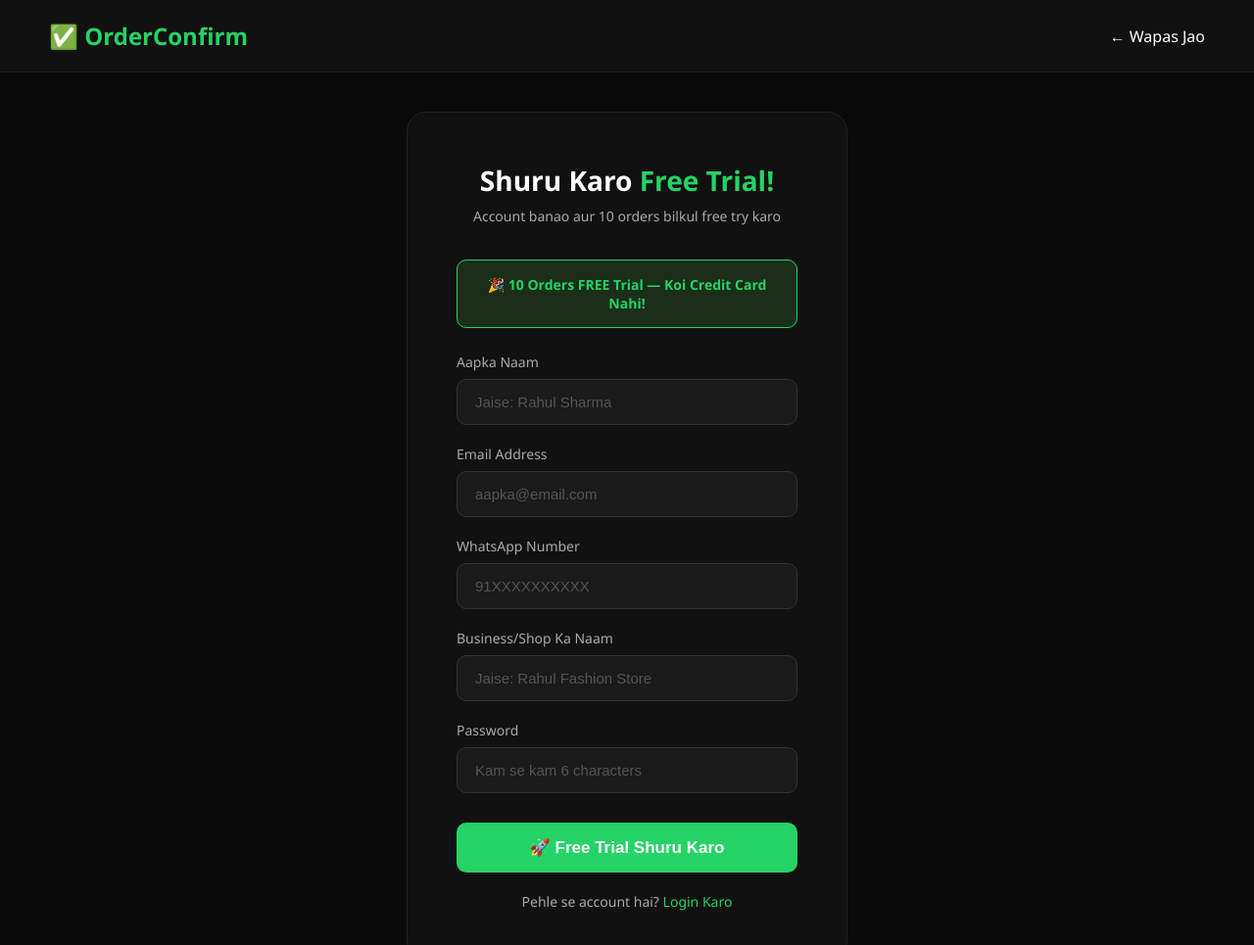
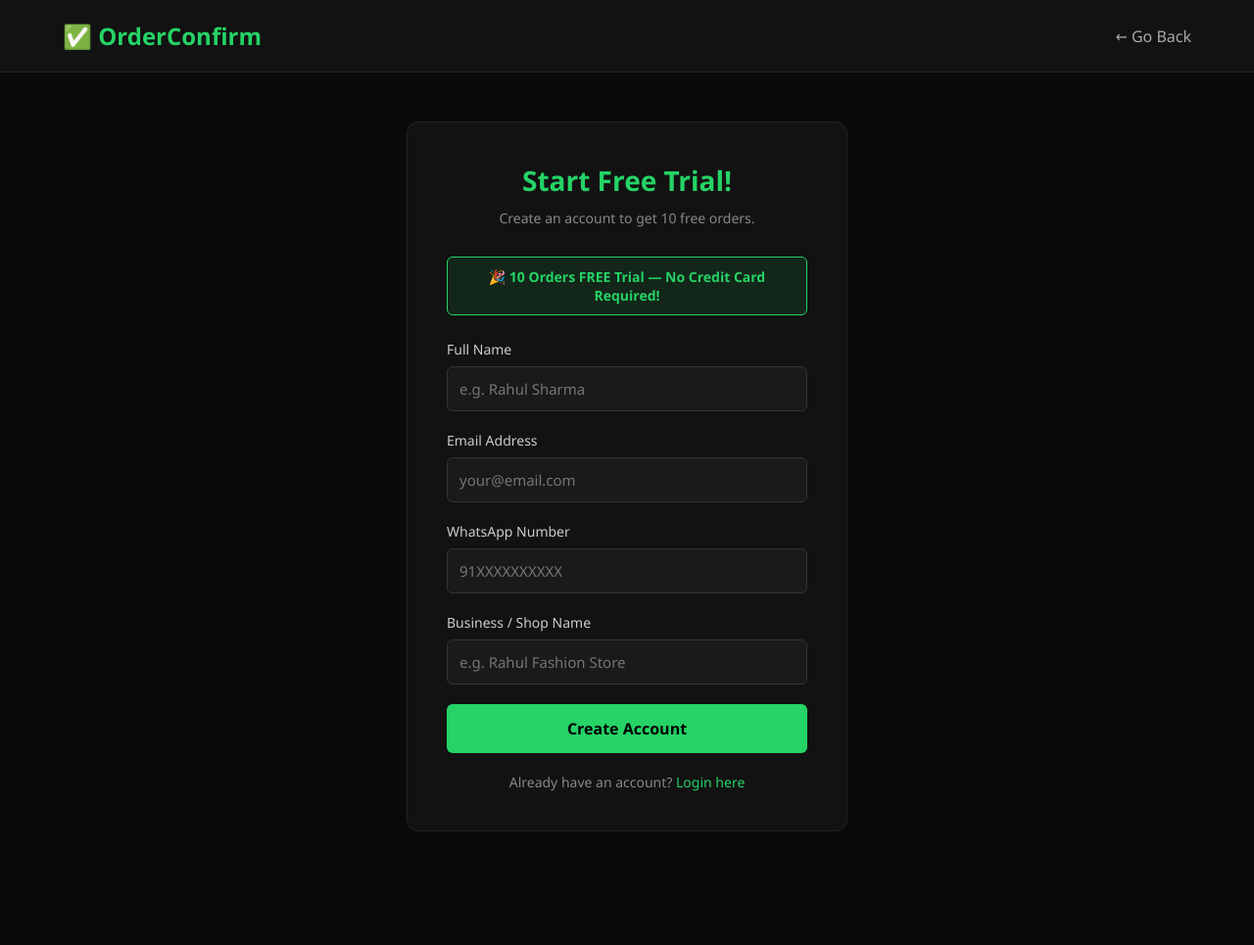
Before and after one commit to deepesh1905/orderconfirm-v2, a website: page signup.html in a window 1280 px wide. Shown: the top 965 px of the page at 98% size. After the commit the page ends 899 px from the top, so only its background shows below. Drawn offline with Linux system fonts and the light colour scheme.

Commit message:
Fixed all remaining files UI and English

```diff
--- a/signup.html
+++ b/signup.html
@@ -1,123 +1,83 @@
 <!DOCTYPE html>
-<html lang="hi">
+<html lang="en">
 <head>
     <meta charset="UTF-8">
     <meta name="viewport" content="width=device-width, initial-scale=1.0">
-    <title>Signup - OrderConfirm Bot</title>
+    <title>Sign Up - OrderConfirm Bot</title>
     <style>
-        * { margin: 0; padding: 0; box-sizing: border-box; }
-        body { font-family: 'Segoe UI', sans-serif; background: #0a0a0a; color: white; min-height: 100vh; display: flex; flex-direction: column; }
+        * { margin: 0; padding: 0; box-sizing: border-box; font-family: 'Segoe UI', Tahoma, sans-serif; }
+        body { background-color: #0a0a0a; color: #ffffff; display: flex; flex-direction: column; min-height: 100vh; }
 
-        nav { display: flex; justify-content: space-between; align-items: center; padding: 20px 50px; background: #111; border-bottom: 1px solid #222; }
-        nav .logo { font-size: 24px; font-weight: bold; color: #25D366; }
-        nav a { color: white; text-decoration: none; }
+        nav { display: flex; justify-content: space-between; align-items: center; padding: 20px 5%; background-color: #121212; border-bottom: 1px solid #222; }
+        .logo { font-size: 24px; font-weight: bold; color: #25D366; text-decoration: none; }
+        .back-link { color: #aaa; text-decoration: none; transition: 0.3s; }
+        .back-link:hover { color: #fff; }
 
-        .container { flex: 1; display: flex; align-items: center; justify-content: center; padding: 40px 20px; }
+        .auth-container { max-width: 450px; width: 90%; margin: 50px auto; background-color: #121212; padding: 40px; border-radius: 12px; border: 1px solid #222; }
+        .auth-header { text-align: center; margin-bottom: 30px; }
+        .auth-header h1 { font-size: 28px; color: #25D366; margin-bottom: 10px; }
+        .auth-header p { color: #888; font-size: 14px; }
 
-        .form-box { background: #111; border: 1px solid #222; border-radius: 20px; padding: 50px; width: 100%; max-width: 450px; }
-        .form-box h2 { font-size: 28px; margin-bottom: 8px; text-align: center; }
-        .form-box h2 span { color: #25D366; }
-        .form-box p { color: #aaa; text-align: center; margin-bottom: 35px; font-size: 14px; }
+        .promo-badge { background-color: rgba(37, 211, 102, 0.1); color: #25D366; padding: 10px; border-radius: 6px; text-align: center; font-size: 14px; margin-bottom: 25px; border: 1px solid #25D366; font-weight: bold; }
 
         .form-group { margin-bottom: 20px; }
-        .form-group label { display: block; margin-bottom: 8px; color: #aaa; font-size: 14px; }
-        .form-group input { width: 100%; padding: 14px 18px; background: #1a1a1a; border: 1px solid #333; border-radius: 10px; color: white; font-size: 15px; outline: none; }
+        .form-group label { display: block; margin-bottom: 8px; color: #ccc; font-size: 14px; }
+        .form-group input { width: 100%; padding: 12px; background-color: #1a1a1a; border: 1px solid #333; color: white; border-radius: 6px; font-size: 15px; outline: none; transition: 0.3s; }
         .form-group input:focus { border-color: #25D366; }
-        .form-group input::placeholder { color: #555; }
 
-        .btn-submit { width: 100%; padding: 15px; background: #25D366; color: white; border: none; border-radius: 10px; font-size: 17px; font-weight: bold; cursor: pointer; margin-top: 10px; }
-        .btn-submit:hover { background: #1da851; }
+        .btn-submit { width: 100%; padding: 14px; background-color: #25D366; color: #000; border: none; border-radius: 6px; font-size: 16px; font-weight: bold; cursor: pointer; transition: 0.3s; }
+        .btn-submit:hover { background-color: #1ebd54; }
 
-        .login-link { text-align: center; margin-top: 20px; color: #aaa; font-size: 14px; }
-        .login-link a { color: #25D366; text-decoration: none; }
+        .switch-page { text-align: center; margin-top: 20px; font-size: 14px; color: #888; }
+        .switch-page a { color: #25D366; text-decoration: none; }
 
-        .trial-badge { background: #1a2e1a; border: 1px solid #25D366; border-radius: 10px; padding: 15px; text-align: center; margin-bottom: 25px; }
-        .trial-badge p { color: #25D366; margin: 0; font-weight: bold; }
-
-        .divider { display: flex; align-items: center; margin: 20px 0; }
-        .divider::before, .divider::after { content: ''; flex: 1; height: 1px; background: #333; }
-        .divider span { padding: 0 15px; color: #555; font-size: 13px; }
+        @media (max-width: 600px) {
+            .auth-container { padding: 30px 20px; margin: 30px auto; }
+            .auth-header h1 { font-size: 24px; }
+        }
     </style>
 </head>
 <body>
 
     <nav>
-        <div class="logo">✅ OrderConfirm</div>
-        <a href="index.html">← Wapas Jao</a>
+        <a href="/index.html" class="logo">✅ OrderConfirm</a>
+        <a href="/index.html" class="back-link">← Go Back</a>
     </nav>
 
-    <div class="container">
-        <div class="form-box">
-            <h2>Shuru Karo <span>Free Trial!</span></h2>
-            <p>Account banao aur 10 orders bilkul free try karo</p>
-
-            <div class="trial-badge">
-                <p>🎉 10 Orders FREE Trial — Koi Credit Card Nahi!</p>
+    <div class="auth-container">
+        <div class="auth-header">
+            <h1>Start Free Trial!</h1>
+            <p>Create an account to get 10 free orders.</p>
         </div>
 
-            <form id="signupForm">
+        <div class="promo-badge">
+            🎉 10 Orders FREE Trial — No Credit Card Required!
+        </div>
+
+        <form action="/signup" method="POST">
             <div class="form-group">
-                    <label>Aapka Naam</label>
-                    <input type="text" id="name" placeholder="Jaise: Rahul Sharma" required>
+                <label>Full Name</label>
+                <input type="text" name="name" placeholder="e.g. Rahul Sharma" required>
             </div>
             <div class="form-group">
                 <label>Email Address</label>
-                    <input type="email" id="email" placeholder="aapka@email.com" required>
+                <input type="email" name="email" placeholder="your@email.com" required>
             </div>
             <div class="form-group">
                 <label>WhatsApp Number</label>
-                    <input type="tel" id="phone" placeholder="91XXXXXXXXXX" required>
+                <input type="tel" name="phone" placeholder="91XXXXXXXXXX" required>
             </div>
             <div class="form-group">
-                    <label>Business/Shop Ka Naam</label>
-                    <input type="text" id="business" placeholder="Jaise: Rahul Fashion Store" required>
+                <label>Business / Shop Name</label>
+                <input type="text" name="businessName" placeholder="e.g. Rahul Fashion Store" required>
             </div>
-                <div class="form-group">
-                    <label>Password</label>
-                    <input type="password" id="password" placeholder="Kam se kam 6 characters" required>
-                </div>
-
-                <button type="submit" class="btn-submit">🚀 Free Trial Shuru Karo</button>
+            <button type="submit" class="btn-submit">Create Account</button>
         </form>
 
-            <div class="login-link">
-                Pehle se account hai? <a href="login.html">Login Karo</a>
-            </div>
+        <div class="switch-page">
+            Already have an account? <a href="/login.html">Login here</a>
         </div>
     </div>
 
-    <script>
-        document.getElementById('signupForm').addEventListener('submit', async function(e) {
-            e.preventDefault();
-
-            const data = {
-                name: document.getElementById('name').value,
-                email: document.getElementById('email').value,
-                phone: document.getElementById('phone').value,
-                business: document.getElementById('business').value,
-                password: document.getElementById('password').value
-            };
-
-            try {
-                const response = await fetch('https://order-confirm-website.onrender.com/api/signup', {
-                    method: 'POST',
-                    headers: { 'Content-Type': 'application/json' },
-                    body: JSON.stringify(data)
-                });
-
-                const result = await response.json();
-
-                if (result.success) {
-                    alert('✅ Account ban gaya! Dashboard pe redirect ho rahe hain...');
-                    window.location.href = 'dashboard.html';
-                } else {
-                    alert('❌ Error: ' + result.message);
-                }
-            } catch (err) {
-                alert('⚠️ Server se connect nahi ho pa raha — thodi der baad try karo!');
-            }
-        });
-    </script>
-
 </body>
 </html>
```
Also changed, not shown: login.html (+54 -46 lines). Lines whose indentation alone changed are shown as unchanged.
